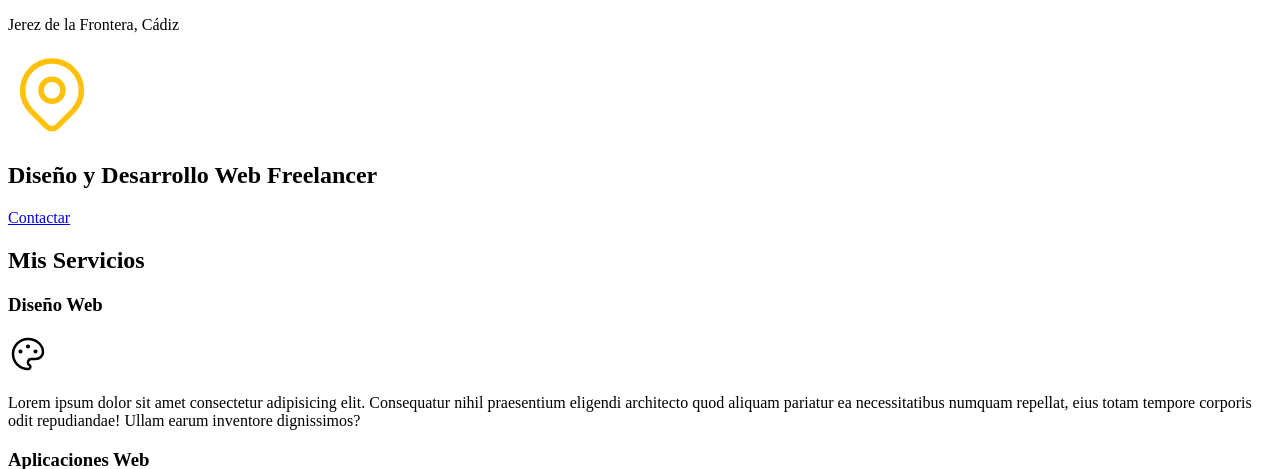
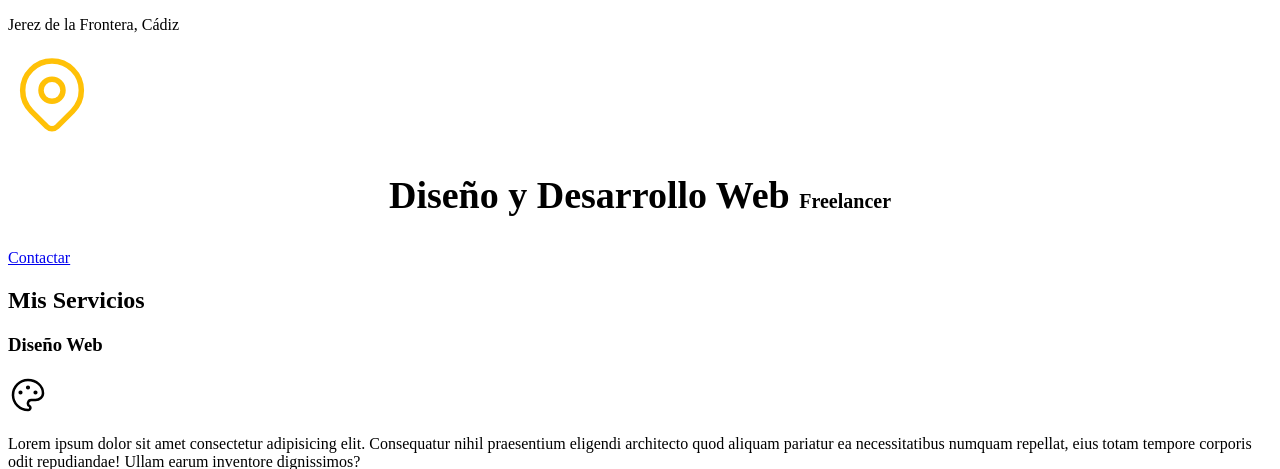
Before and after one commit to danicoroman/Proyectos_Web_Propios, a PHP site: page / in a window 1280 px wide. Shown: the part 113-582 px from the top of the page. Run offline with PHP 8.4, Linux system fonts and the light colour scheme.

Commit message:
añadida clase "titulo"

```diff
--- a/1.freelancer_inicio/css/style.css
+++ b/1.freelancer_inicio/css/style.css
@@ -7,11 +7,11 @@ body {
     /* (62.5% de 16px) 1rem = 10px */
 }
 
-h1 {
+.titulo {
     text-align: center;
     font-size: 3.8rem;
 }
 
-span {
+.titulo span {
     font-size: 2rem;
 }
--- a/1.freelancer_inicio/index.html
+++ b/1.freelancer_inicio/index.html
@@ -13,7 +13,7 @@
 
 <body>
     <header>
-        <h1>Daniel Corona <span>Freelancer</span></h1>
+        <h1 class="titulo">Daniel Corona <span>Freelancer</span></h1>
     </header>
     <nav>
         <a href="#">Inicio</a>
@@ -31,7 +31,7 @@
             <path d="M17.657 16.657l-4.243 4.243a2 2 0 0 1 -2.827 0l-4.244 -4.243a8 8 0 1 1 11.314 0z" />
           </svg>
         </p>
-        <h2>Diseño y Desarrollo Web Freelancer</h2>
+        <h2 class="titulo">Diseño y Desarrollo Web <span>Freelancer</span></h2>
 
         <a href="#">Contactar</a>
     </section>
```
